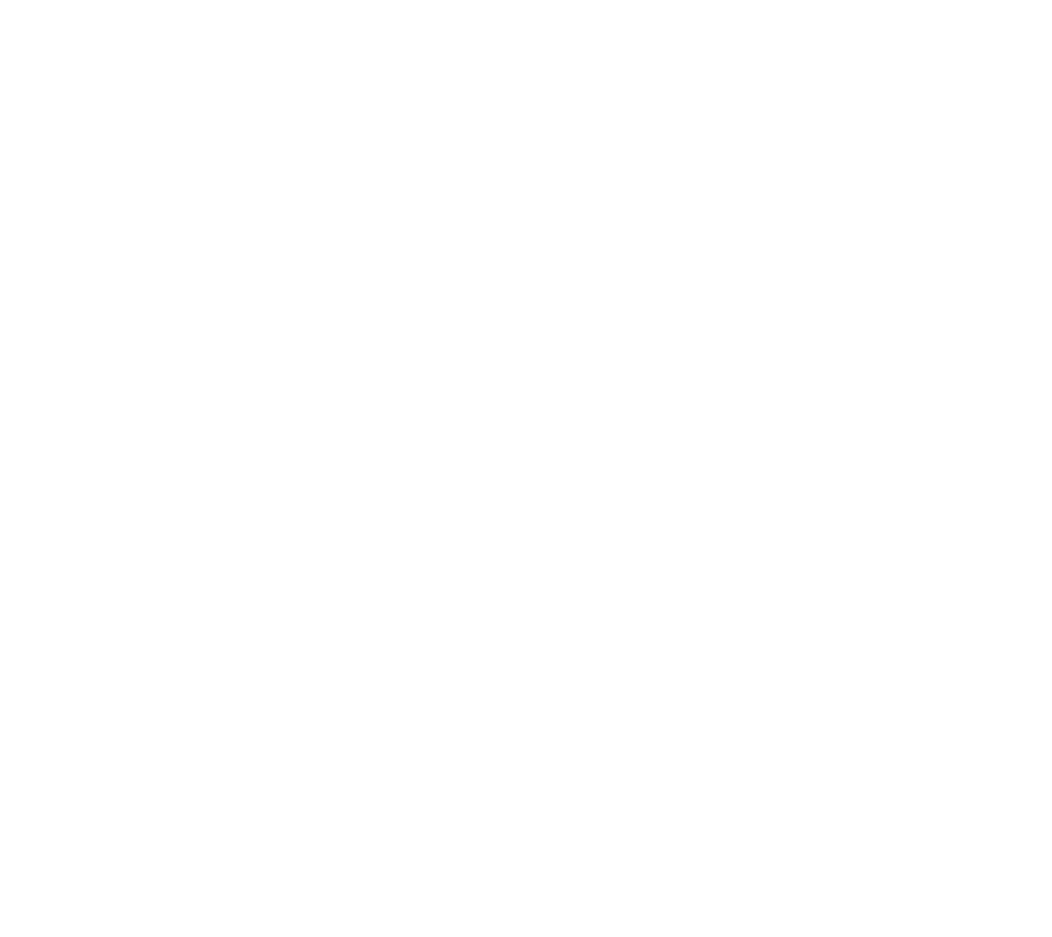
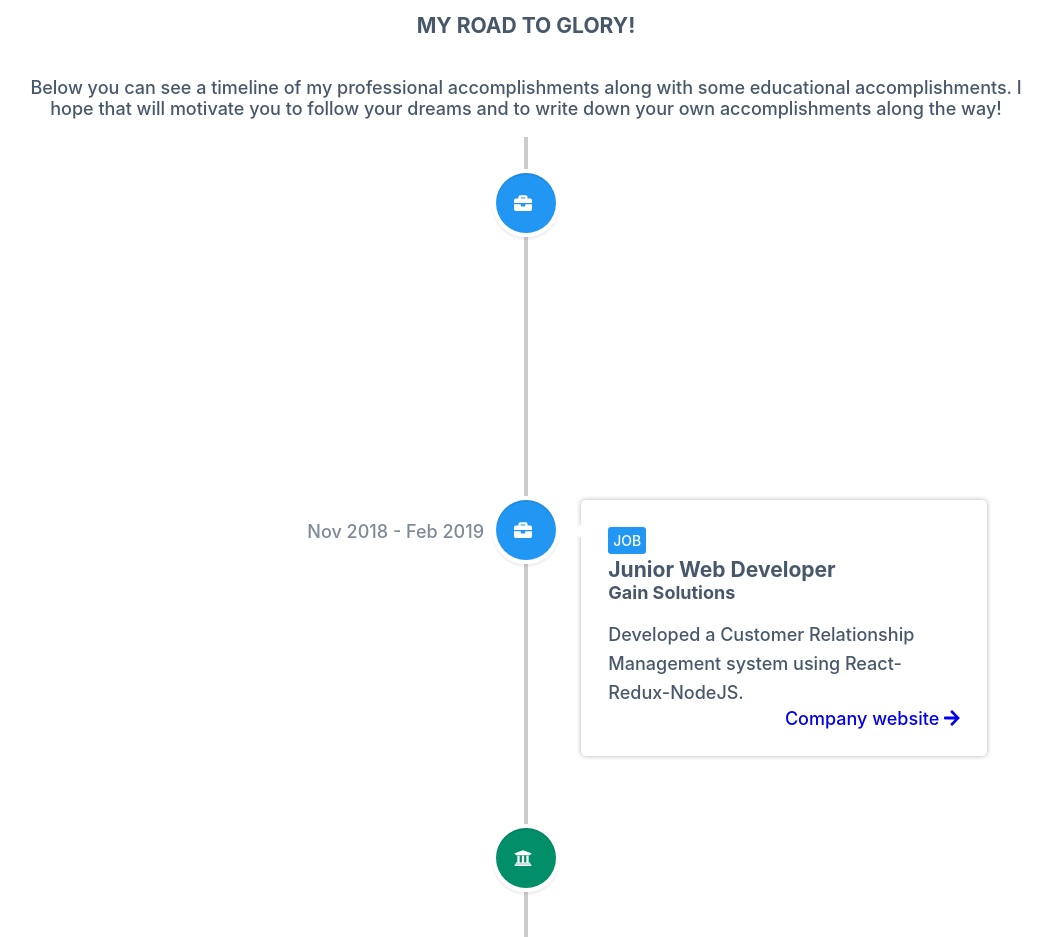
Before and after one commit to robin3317/devrobin, a Next.js app: page /timeline in a window 1280 px wide. Shown: the part 160-1097 px from the top of the page, without its empty margins (114-1166 px from the left). Before the commit the page ends 800 px from the top, so only its background shows below. Built offline with nearby package versions, Linux system fonts and the light colour scheme.

Commit message:
timeline complete for now

```diff
--- a/components/BaseLayout/index.js
+++ b/components/BaseLayout/index.js
@@ -28,6 +28,11 @@
         * {
           box-sizing: border-box;
         }
+
+        /* CUSTOM LINE COLOR */
+        .vertical-timeline::before {
+          background: #ccc;
+        }
       `}
     </style>
   </>
--- a/package.json
+++ b/package.json
@@ -8,9 +8,13 @@
     "start": "next start"
   },
   "dependencies": {
+    "@fortawesome/fontawesome-svg-core": "^1.2.30",
+    "@fortawesome/free-solid-svg-icons": "^5.14.0",
+    "@fortawesome/react-fontawesome": "^0.1.11",
     "next": "9.4.4",
     "react": "16.13.1",
     "react-dom": "16.13.1",
+    "react-vertical-timeline-component": "^3.0.2",
     "styled-components": "^5.1.1"
   }
 }
--- /dev/null
+++ b/pages/_app.js
@@ -0,0 +1,5 @@
+import 'react-vertical-timeline-component/style.min.css'
+
+export default function MyApp({ Component, pageProps }) {
+  return <Component {...pageProps} />
+}
--- a/pages/about.js
+++ b/pages/about.js
@@ -212,7 +212,7 @@
 
 const AboutContainer = styled.div`
   width: 80%;
-  margin: 80px auto 0;
+  margin: 105px auto 0;
 `
 
 const Introduction = styled.div`
--- a/pages/blog.js
+++ b/pages/blog.js
@@ -19,7 +19,7 @@
 
 const BlogContainer = styled.div`
   width: 80%;
-  margin: 80px auto 0;
+  margin: 105px auto 0;
 `
 
 export default Blog
--- a/pages/contact.js
+++ b/pages/contact.js
@@ -19,7 +19,7 @@
 
 const ContactContainer = styled.div`
   width: 80%;
-  margin: 80px auto 0;
+  margin: 105px auto 0;
 `
 
 export default Contact
--- a/pages/portfolio.js
+++ b/pages/portfolio.js
@@ -19,7 +19,7 @@
 
 const PortfolioContainer = styled.div`
   width: 80%;
-  margin: 80px auto 0;
+  margin: 105px auto 0;
 `
 
 export default Portfolio
--- a/pages/timeline.js
+++ b/pages/timeline.js
@@ -1,5 +1,9 @@
 import styled from 'styled-components'
 import Head from 'next/head'
+import Link from 'next/link'
+import { VerticalTimeline, VerticalTimelineElement } from 'react-vertical-timeline-component'
+import { FontAwesomeIcon } from '@fortawesome/react-fontawesome'
+import { faBriefcase, faArrowRight, faUniversity, faVideo, faBlog } from '@fortawesome/free-solid-svg-icons'
 import BaseLayout from '../components/BaseLayout'
 import SectionTitle from '../components/SectionTitle'
 
@@ -12,6 +16,171 @@
     <BaseLayout>
       <TimelineContainer>
         <SectionTitle title="Timeline" />
+
+        <TimelineBody>
+          <h3>MY ROAD TO GLORY!</h3>
+          <p style={{textAlign: 'center'}}>
+            Below you can see a timeline of my professional accomplishments along with some educational accomplishments.
+            I hope that will motivate you to follow your dreams and to write down your own accomplishments
+            along the way!
+          </p>
+
+          {/* Corona Engineering */}
+          <VerticalTimeline>
+            <VerticalTimelineElement
+              className="vertical-timeline-element--work"
+              contentStyle={{ background: '#fff', boxShadow: '0 0 5px rgba(0,0,0,.3)' }}
+              contentArrowStyle={{ borderRight: '7px solid  #fff' }}
+              date="Mar 2019 - Present"
+              iconStyle={{ background: 'rgb(33, 150, 243)', color: '#fff' }}
+              icon={<FontAwesomeIcon icon={faBriefcase} />}
+            >
+              <CustomTimelineTag bgColor="rgb(33, 150, 243)">JOB</CustomTimelineTag>
+              <h3 className="vertical-timeline-element-title">Software Developer</h3>
+              <h4 className="vertical-timeline-element-subtitle">Corona Engineering Ltd.</h4>
+              <p>
+                Developing a WebRTC based one click digital video classroom solution, firstime in Bangladesh.
+              </p>
+              <ExternalLink href="https://edutechs.org/" target="_blank">
+                Check it out here <FontAwesomeIcon icon={faArrowRight} />
+              </ExternalLink>
+            </VerticalTimelineElement>
+          </VerticalTimeline>
+
+          {/* Gain Solutions */}
+          <VerticalTimeline>
+            <VerticalTimelineElement
+              className="vertical-timeline-element--work"
+              contentStyle={{ background: '#fff', boxShadow: '0 0 5px rgba(0,0,0,.3)' }}
+              contentArrowStyle={{ borderRight: '7px solid  #fff' }}
+              date="Nov 2018 - Feb 2019"
+              iconStyle={{ background: 'rgb(33, 150, 243)', color: '#fff' }}
+              icon={<FontAwesomeIcon icon={faBriefcase} />}
+              position="right"
+            >
+              <CustomTimelineTag bgColor="rgb(33, 150, 243)">JOB</CustomTimelineTag>
+              <h3 className="vertical-timeline-element-title">Junior Web Developer</h3>
+              <h4 className="vertical-timeline-element-subtitle">Gain Solutions</h4>
+              <p>
+                Developed a Customer Relationship Management system using React-Redux-NodeJS.
+              </p>
+              <ExternalLink href="https://gain.solutions/" target="_blank">
+                Company website <FontAwesomeIcon icon={faArrowRight} />
+              </ExternalLink>
+            </VerticalTimelineElement>
+          </VerticalTimeline>
+
+          {/* B.Sc */}
+          <VerticalTimeline>
+            <VerticalTimelineElement
+              className="vertical-timeline-element--education"
+              contentStyle={{ background: '#fff', boxShadow: '0 0 5px rgba(0,0,0,.3)' }}
+              contentArrowStyle={{ borderRight: '7px solid  #fff' }}
+              date="2014 - 2018"
+              iconStyle={{ background: 'rgb(1, 143, 105)', color: '#fff' }}
+              icon={<FontAwesomeIcon icon={faUniversity} />}
+            >
+              <CustomTimelineTag bgColor="rgb(1, 143, 105)">EDUCATION</CustomTimelineTag>
+              <h3 className="vertical-timeline-element-title">B.sc in CSE, 3.57/4.00</h3>
+              <h4 className="vertical-timeline-element-subtitle">Daffodil International University</h4>
+              <p>
+                I completed my B.Sc from Daffodil International University under Computer Science And
+                Engineering department. I completed 60 courses including Lab with total credit 148.
+              </p>
+              <ExternalLink href="http://daffodilvarsity.edu.bd/" target="_blank">
+                University website <FontAwesomeIcon icon={faArrowRight} />
+              </ExternalLink>
+            </VerticalTimelineElement>
+          </VerticalTimeline>
+
+          {/* Write First Medium Post */}
+          <VerticalTimeline>
+            <VerticalTimelineElement
+              className="vertical-timeline-element--education"
+              contentStyle={{ background: '#fff', boxShadow: '0 0 5px rgba(0,0,0,.3)' }}
+              contentArrowStyle={{ borderRight: '7px solid  #fff' }}
+              date="29 Aug 2018"
+              iconStyle={{ background: 'black', color: '#fff' }}
+              icon={<FontAwesomeIcon icon={faBlog} />}
+              position="right"
+            >
+              <CustomTimelineTag bgColor="black">MEDIUM</CustomTimelineTag>
+              <p>
+                Write first Medium post about my experience to learn programming.
+              </p>
+              <ExternalLink href="https://medium.com/@robin4java/my-journey-and-one-common-mistake-we-are-doing-when-learning-programming-a04175c75f64" target="_blank">
+                Check it out here <FontAwesomeIcon icon={faArrowRight} />
+              </ExternalLink>
+            </VerticalTimelineElement>
+          </VerticalTimeline>
+
+          {/* Upload First Youtube video */}
+          <VerticalTimeline>
+            <VerticalTimelineElement
+              className="vertical-timeline-element--education"
+              contentStyle={{ background: '#fff', boxShadow: '0 0 5px rgba(0,0,0,.3)' }}
+              contentArrowStyle={{ borderRight: '7px solid  #fff' }}
+              date="29 Aug 2018"
+              iconStyle={{ background: 'red', color: '#fff' }}
+              icon={<FontAwesomeIcon icon={faVideo} />}
+            >
+              <CustomTimelineTag bgColor="red">YOUTUBE</CustomTimelineTag>
+              <p>
+                Upload first YouTube video related to Flutter Development.
+              </p>
+              <ExternalLink href="https://www.youtube.com/c/codeonces" target="_blank">
+                Channel link <FontAwesomeIcon icon={faArrowRight} />
+              </ExternalLink>
+            </VerticalTimelineElement>
+          </VerticalTimeline>
+
+          {/* H.S.C */}
+          <VerticalTimeline>
+            <VerticalTimelineElement
+              className="vertical-timeline-element--education"
+              contentStyle={{ background: '#fff', boxShadow: '0 0 5px rgba(0,0,0,.3)' }}
+              contentArrowStyle={{ borderRight: '7px solid  #fff' }}
+              date="2012"
+              iconStyle={{ background: 'rgb(1, 143, 105)', color: '#fff' }}
+              icon={<FontAwesomeIcon icon={faUniversity} />}
+              position="right"
+            >
+              <CustomTimelineTag bgColor="rgb(1, 143, 105)">EDUCATION</CustomTimelineTag>
+              <h3 className="vertical-timeline-element-title">H.S.C in Science, 5.00/5.00</h3>
+              <h4 className="vertical-timeline-element-subtitle">Ispahani Public School &amp; College, Cumilla</h4>
+              <p>
+                I passed Higher Secondary School Certificate Examination from Ispahani Public School &amp; College under Science group in 2012.
+              </p>
+              <ExternalLink href="http://www.ipsc.edu.bd/" target="_blank">
+                College website <FontAwesomeIcon icon={faArrowRight} />
+              </ExternalLink>
+            </VerticalTimelineElement>
+          </VerticalTimeline>
+
+          {/* S.S.C */}
+          <VerticalTimeline>
+            <VerticalTimelineElement
+              className="vertical-timeline-element--education"
+              contentStyle={{ background: '#fff', boxShadow: '0 0 5px rgba(0,0,0,.3)' }}
+              contentArrowStyle={{ borderRight: '7px solid  #fff' }}
+              date="2010"
+              iconStyle={{ background: 'rgb(1, 143, 105)', color: '#fff' }}
+              icon={<FontAwesomeIcon icon={faUniversity} />}
+            >
+              <CustomTimelineTag bgColor="rgb(1, 143, 105)">EDUCATION</CustomTimelineTag>
+              <h3 className="vertical-timeline-element-title">S.S.C in Science, 5.00/5.00</h3>
+              <h4 className="vertical-timeline-element-subtitle">Ispahani Public School &amp; College, Cumilla</h4>
+              <p>
+                I passed Secondary School Certificate Examination from Ispahani Public School &amp; College under Science group in 2010.
+              </p>
+              <ExternalLink href="http://www.ipsc.edu.bd/" target="_blank">
+                School website <FontAwesomeIcon icon={faArrowRight} />
+              </ExternalLink>
+            </VerticalTimelineElement>
+          </VerticalTimeline>
+
+        </TimelineBody>
+
       </TimelineContainer>
     </BaseLayout>
   </>
@@ -19,7 +188,30 @@
 
 const TimelineContainer = styled.div`
   width: 80%;
-  margin: 80px auto 0;
+  margin: 105px auto 0;
+`
+
+const TimelineBody = styled.div`
+  display: flex;
+  flex-direction: column;
+  align-items: center;
+  width: 100%;
+`
+
+const CustomTimelineTag = styled.div`
+  display: inline-block;
+  margin-bottom: 3px;
+  background-color: ${props => props.bgColor};
+  color: #fff;
+  font-size: 14px;
+  padding: 5px;
+  border-radius: 3px;
+`
+
+const ExternalLink = styled.a`
+  text-decoration: none;
+  text-align: right;
+  display: block;
 `
 
 export default Timeline
--- a/pages/video.js
+++ b/pages/video.js
@@ -19,7 +19,7 @@
 
 const VideoContainer = styled.div`
   width: 80%;
-  margin: 80px auto 0;
+  margin: 105px auto 0;
 `
 
 export default Video
```
Also changed, not shown: 1 other file (tests, documents, lock files or other folders).
